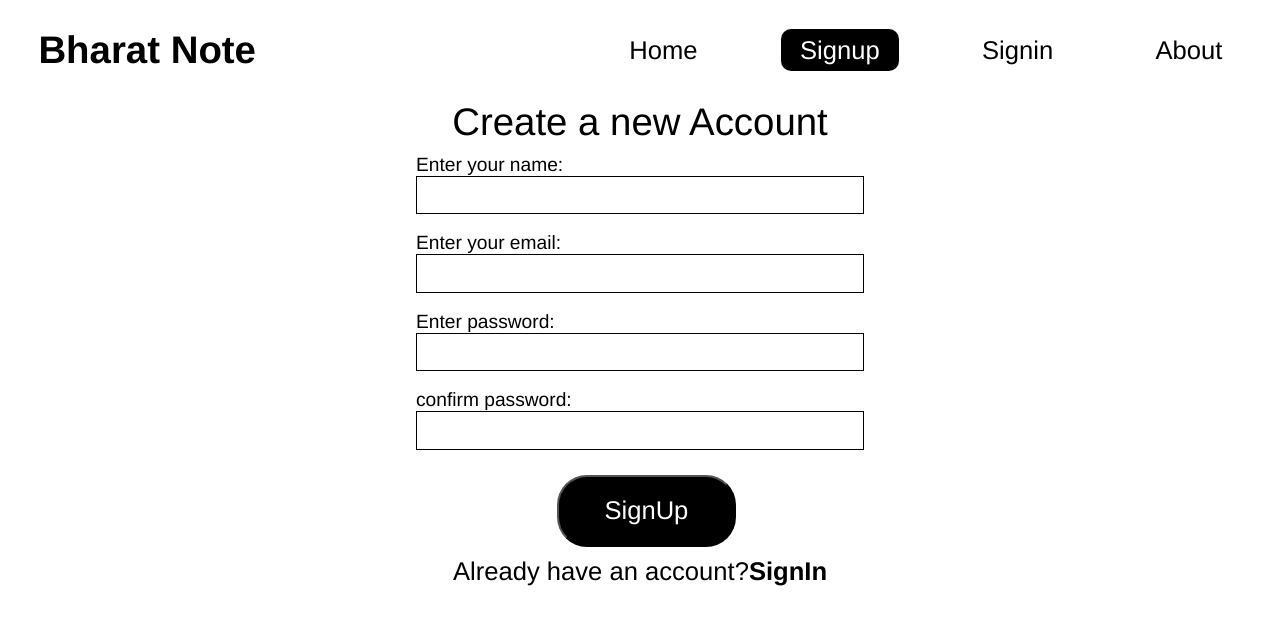
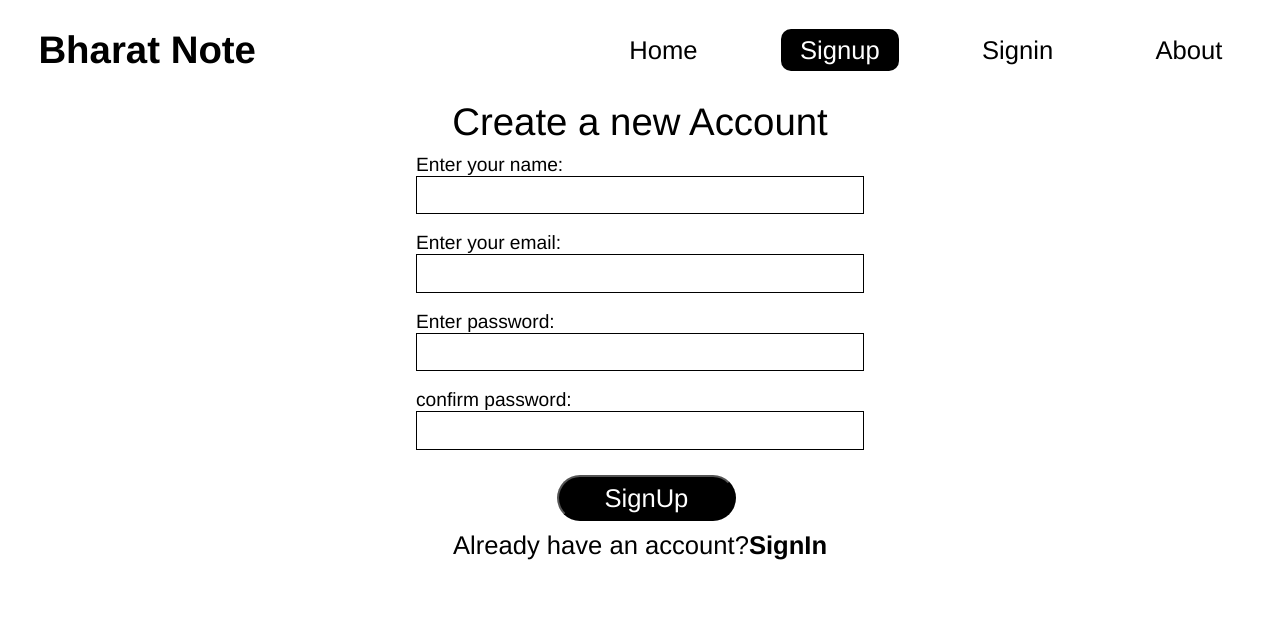
Before and after one commit to BharateshPoojary/notebook-app, a React (Vite) app: page /Signup in a window 1280 px wide. Shown: the top 624 px of the page. Built offline with nearby package versions, Linux system fonts and the light colour scheme; no server answers.

Commit message:
issue fixed

```diff
--- a/src/components/SignUp.css
+++ b/src/components/SignUp.css
@@ -45,7 +45,7 @@
 .signupbtn {
   margin-top: 2vw;
   margin-left: 11vw;
-  padding: 1.5vw 2vw;
+  padding: 0.5vw 2vw;
   font-size: 2vw;
   width: 40%;
   background-color: black;
```
